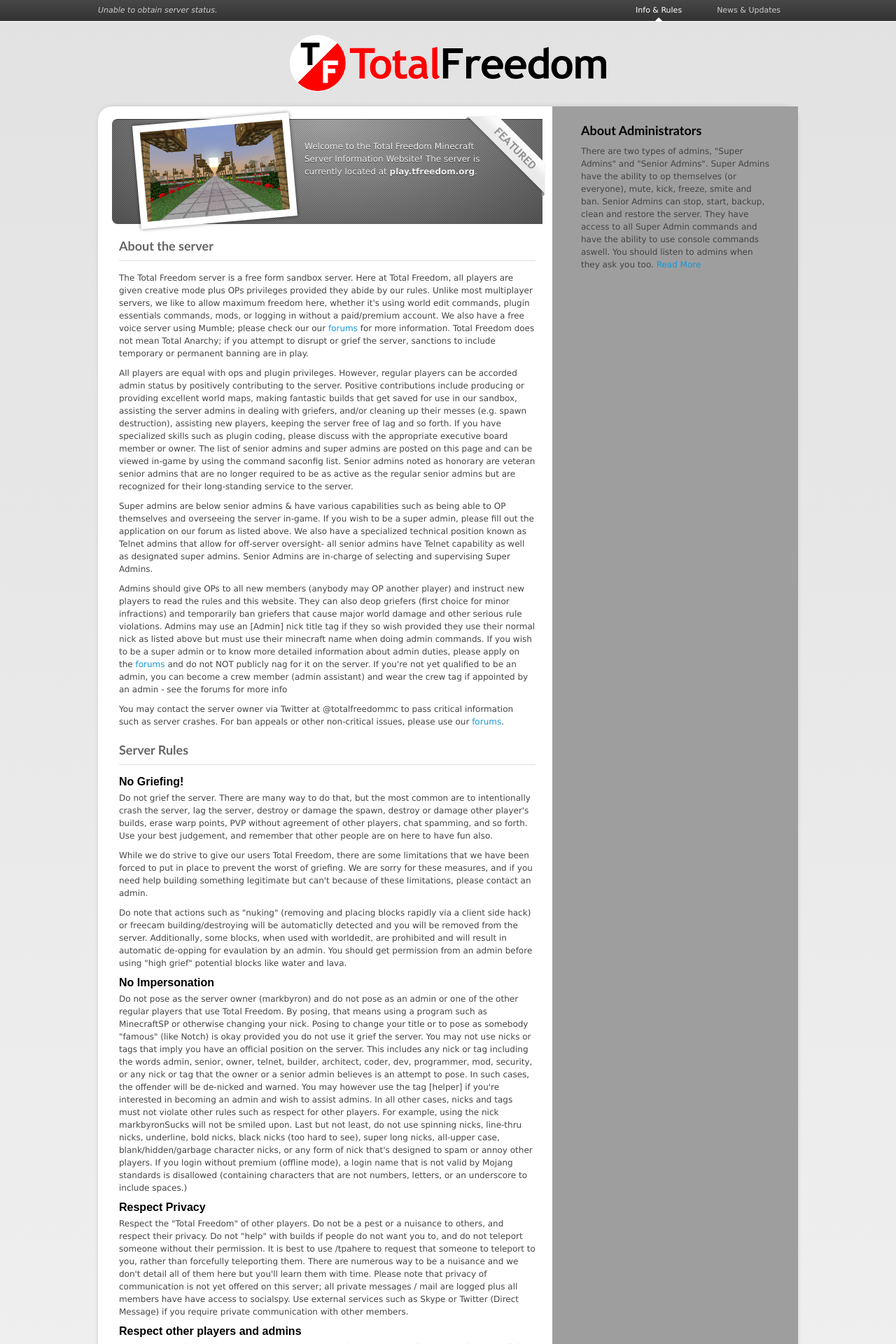
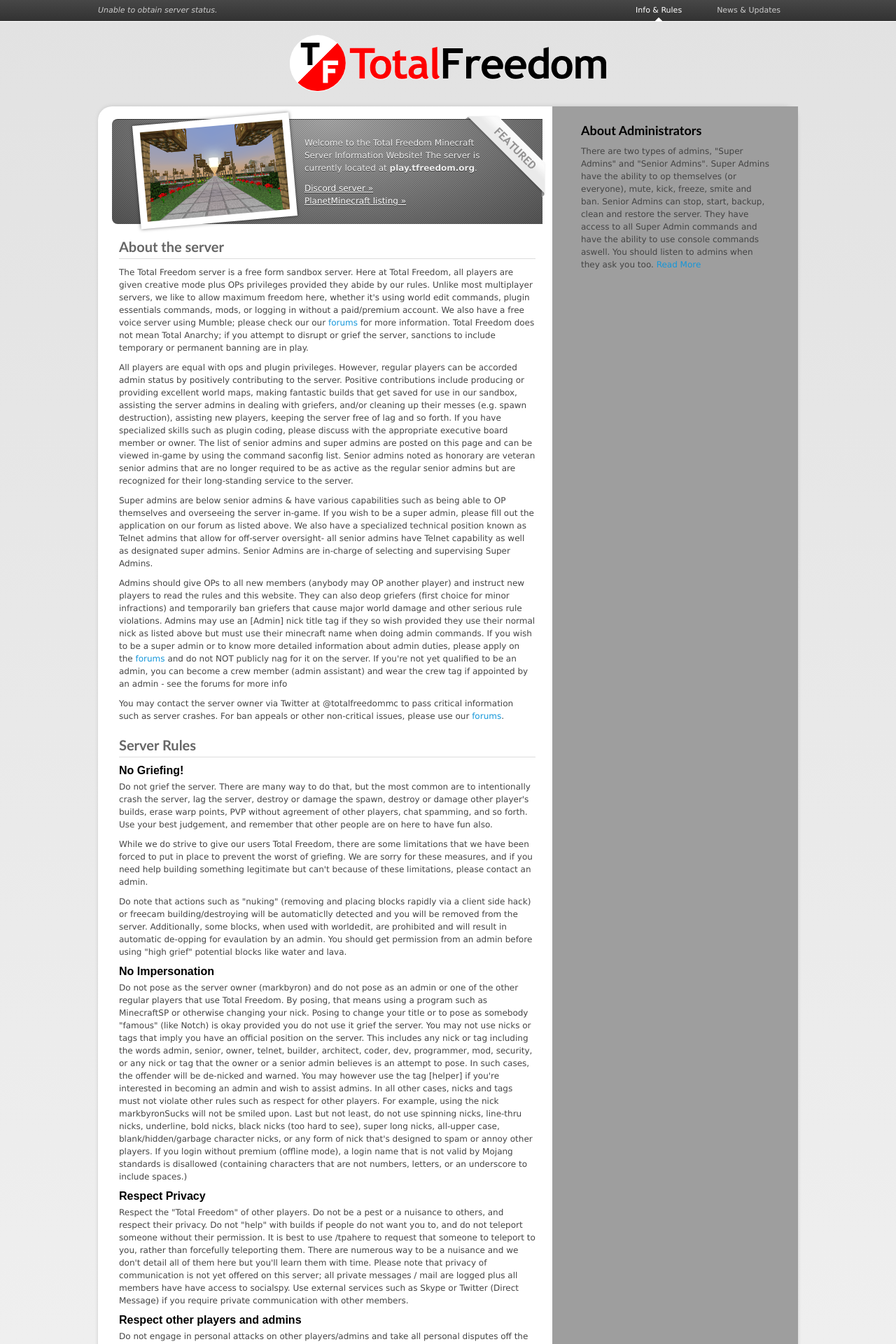
Before and after one commit to tfreedomorg/website, a Jekyll site: the page built from index.md, in a window 1280 px wide. Shown: the top 1920 px of the page at 70% size. Built offline with Jekyll 4.4.1, drawn with Linux system fonts in a browser that asks for light colours.

Commit message:
style updates

```diff
--- /dev/null
+++ b/_layouts/redirect.html
@@ -0,0 +1,5 @@
+<!DOCTYPE html>
+<meta http-equiv="refresh" content="1; url={{ page.redirect }}">
+<script>
+	window.location.href = "{{ page.redirect }}"
+</script>
--- a/assets/css/style.css
+++ b/assets/css/style.css
@@ -65,9 +65,9 @@
 #featured a {color:#fff; text-decoration:underline!important;}
 #featured .ftwrap {padding:0 0 0 35px;}
 .ftwrap .ftimg {float:left; background-color:#ffffff; width:214px; height:138px; padding:10px 0 0 10px; box-shadow:0 0 5px rgba(0,0,0,0.5); transform:rotate(-5deg)}
-.ftwrap .fttxt {margin-left:240px; padding-top:30px; padding-right:65px}
+.ftwrap .fttxt {margin-left:240px; padding-top:25px; padding-right:65px}
 
-.mainheading, #leftcontainer h2 {font:bold 1.8em "Trebuchet MS", Arial, Helvetica, sans-serif; color:#666; padding:10px 0; border-bottom:solid 1px #ddd; margin-bottom:15px;}
+.mainheading, #leftcontainer h2 {font:bold 2em "Trebuchet MS", Arial, Helvetica, sans-serif; color:#666; padding:10px 0 5px 0; border-bottom:solid 1px #ddd; margin-bottom:10px;}
 #leftcontainer {padding: 0 10px;}
 .post p {font-size:1.2em; line-height:18px; margin-bottom:10px;}
 .post header {margin-bottom:10px;}
--- a/index.md
+++ b/index.md
@@ -13,6 +13,9 @@
 			<div class="fttxt" id="featuredtext">
 				<p>Welcome to the Total Freedom Minecraft Server Information Website!
 				The server is currently located at <b>play.tfreedom.org</b>.</p>
+				<br/>
+				<p><a href="/discord/" target="_blank">Discord server »</a><br/>
+				<a href="/pmc/" target="_blank">PlanetMinecraft listing »</a></p>
 			</div>
 		</div>
 	</section>
```
Also changed, not shown: redirect/discord.md (added, +5 -0 lines), redirect/pmc.md (added, +5 -0 lines).
